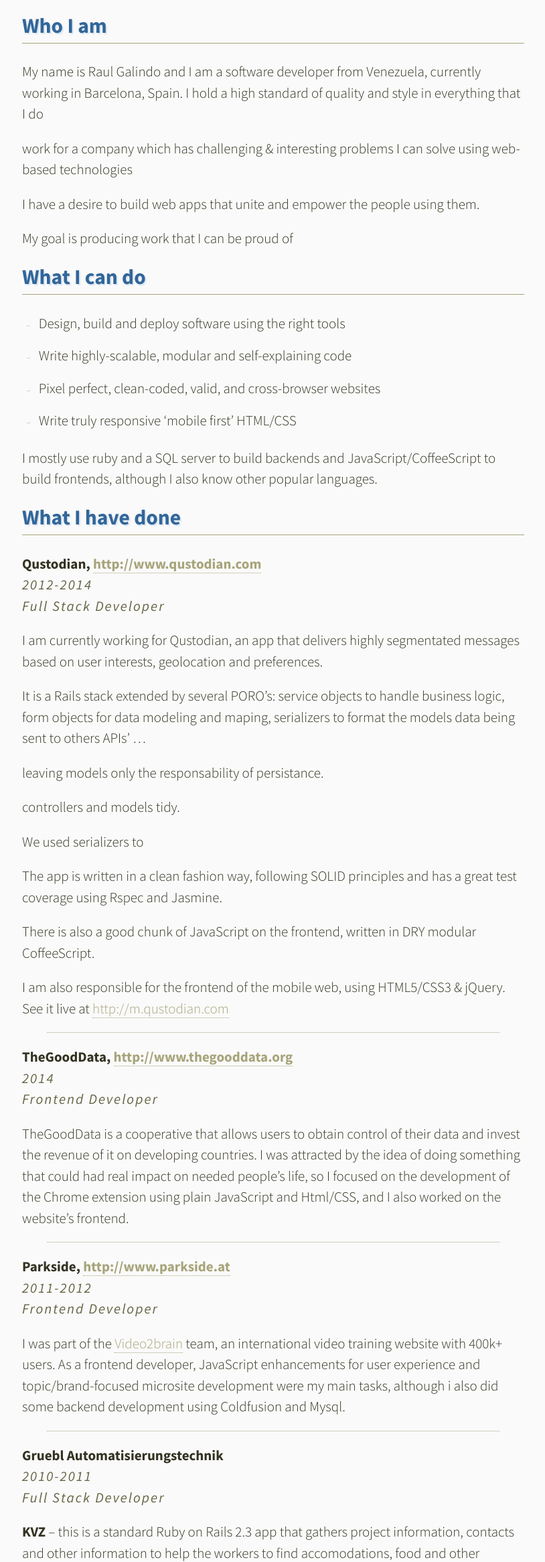
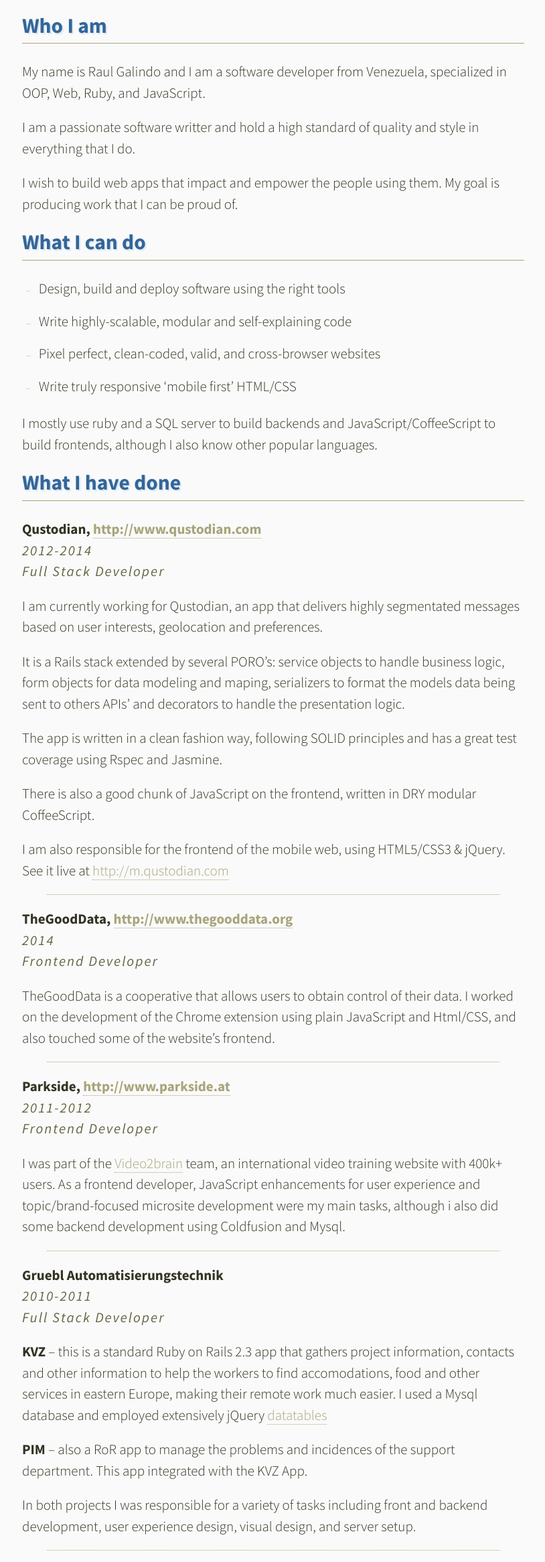
Before and after one commit to rgalindo33/resume, a plain HTML site: page output/index.html in a window 1280 px wide. Shown: the part 222-2554 px from the top of the page at 67% size, without its empty margins (257-1071 px from the left). Drawn offline with Linux system fonts and the light colour scheme.

Commit message:
first draft ready

```diff
--- a/output/index.html
+++ b/output/index.html
@@ -31,13 +31,11 @@
 
       <h2 id="who-i-am">Who I am</h2>
 
-<p>My name is Raul Galindo and I am a software developer from Venezuela, currently working in Barcelona, Spain. I hold a high standard of quality and style in everything that I do</p>
+<p>My name is Raul Galindo and I am a software developer from Venezuela, specialized in OOP, Web, Ruby, and JavaScript.</p>
 
-<p>work for a company which has challenging &amp; interesting problems I can solve using web-based technologies</p>
+<p>I am a passionate software writter and hold a high standard of quality and style in everything that I do.</p>
 
-<p>I have a desire to build web apps that unite and empower the people using them.</p>
-
-<p>My goal is producing work that I can be proud of </p>
+<p>I wish to build web apps that impact and empower the people using them. My goal is producing work that I can be proud of.</p>
 
 <h2 id="what-i-can-do">What I can do</h2>
 
@@ -66,13 +64,7 @@
 
 <p>I am currently working for Qustodian, an app that delivers highly segmentated messages based on user interests, geolocation and preferences. </p>
 
-<p>It is a Rails stack extended by several PORO’s: service objects to handle business logic, form objects for data modeling and maping, serializers to format the models data being sent to others APIs’ … </p>
-
-<p>leaving models only the responsability of persistance.</p>
-
-<p>controllers and models tidy.</p>
-
-<p>We used serializers to </p>
+<p>It is a Rails stack extended by several PORO’s: service objects to handle business logic, form objects for data modeling and maping, serializers to format the models data being sent to others APIs’ and decorators to handle the presentation logic.</p>
 
 <p>The app is written in a clean fashion way, following SOLID principles and has a great test coverage using Rspec and Jasmine. </p>
 
@@ -86,7 +78,7 @@
 <em>2014</em><br />
 <em>Frontend Developer</em></p>
 
-<p>TheGoodData is a cooperative that allows users to obtain control of their data and invest the revenue of it on developing countries. I was attracted by the idea of doing something that could had real impact on needed people’s life, so I focused on the development of the Chrome extension using plain JavaScript and Html/CSS, and I also worked on the website’s frontend.</p>
+<p>TheGoodData is a cooperative that allows users to obtain control of their data. I worked on the development of the Chrome extension using plain JavaScript and Html/CSS, and also touched some of the website’s frontend.</p>
 
 <hr />
 
@@ -104,9 +96,9 @@
 
 <p><strong>KVZ</strong> – this is a standard Ruby on Rails 2.3 app that gathers project information, contacts and other information to help the workers to find accomodations, food and other services in eastern Europe, making their remote work much easier. I used a Mysql database and employed extensively jQuery <a href="http://datatables.net">datatables</a></p>
 
-<p><strong>PIM</strong> – also a RoR app to manage the problems and incidences of the support department. internal help requests Due to a highly rotating staff, this was very important to centralize the know-how of the company. This app integrated with the KVZ App.</p>
+<p><strong>PIM</strong> – also a RoR app to manage the problems and incidences of the support department. This app integrated with the KVZ App.</p>
 
-<p>In both projects I was responsible for a variety of tasks including front and backend development, user experience design, visual design, and server setup and maintenance.</p>
+<p>In both projects I was responsible for a variety of tasks including front and backend development, user experience design, visual design, and server setup.</p>
 
 <hr />
 
@@ -118,14 +110,14 @@
 <p>In order to achieve my Computer Science Diploma, I developed a Ruby on Rails app for the faculty library that allowed graduates to query other students’ thesis, and incorporate their own ones once finished. </p>
 
 <h2 id="more-about-me">More about me</h2>
-<p>I am an open and friendly person, always willing to have fun and enjoy what I do.</p>
 
-<p>I enjoy team work and find it very fun to do</p>
+<p>I graduated from the Universidad Central de Venezuela in 2008 and moved to Europe. I worked in Austria a couple of years and I am now based in Barcelona, where I live with my wife and son.</p>
 
 <p>I’m fluent in English, German and Spanish. </p>
 
-<p>I love to travel and get to know new cultures, and my favourite travel method is my beloved VW bus.
-Besides writing software, my main activities are surfing &amp; skateboarding. I am also a bit melomaniac</p>
+<p>I am an open and friendly person, always willing to have fun and enjoy what I do. I am a teamwork enthusiastic and believe it is the best way to work.</p>
+
+<p>Besides coding, I spend my time skateboarding, surfing, traveling, and playing music.</p>
 
 
     </div>
```
Also changed, not shown: content/favicon.ico (added), output/favicon.ico (added), 3 other files.
